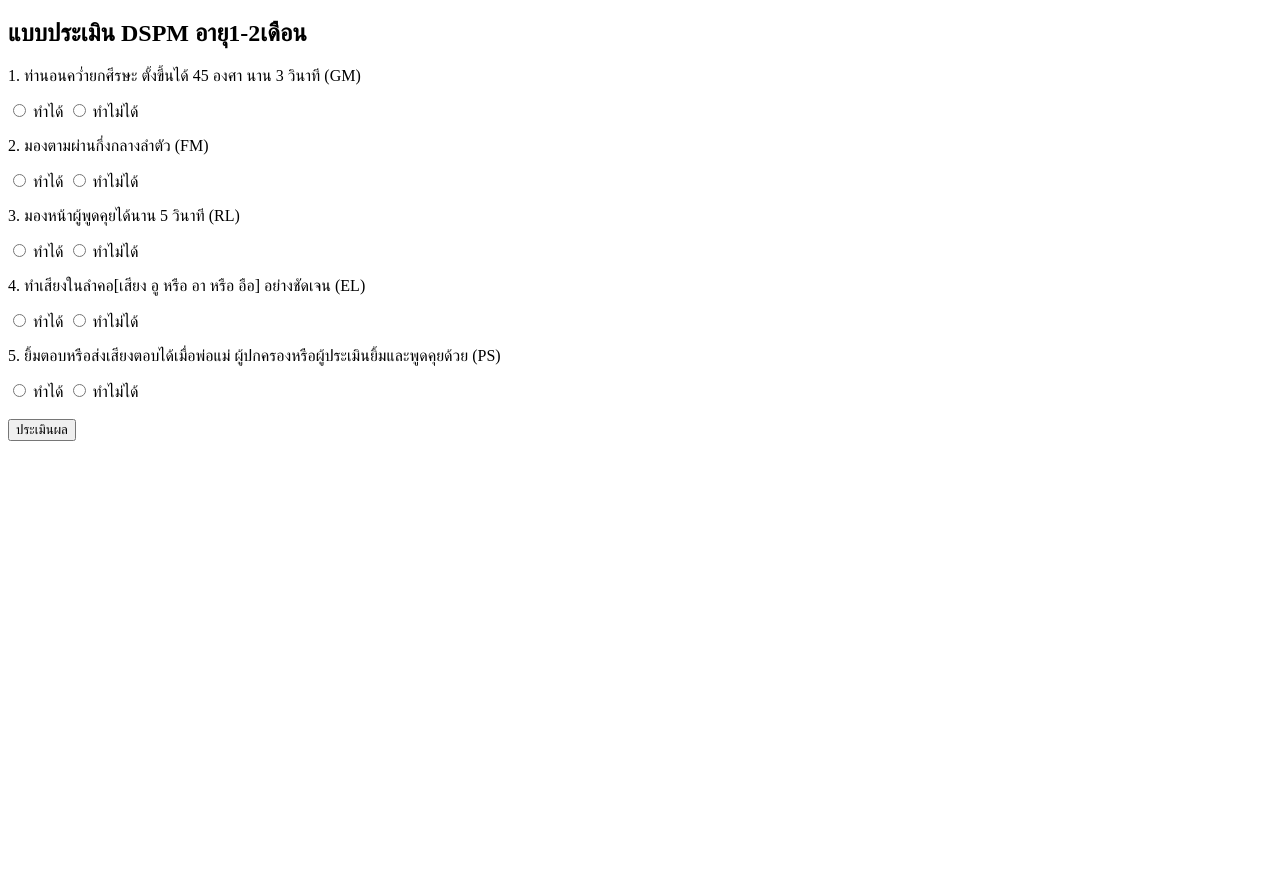
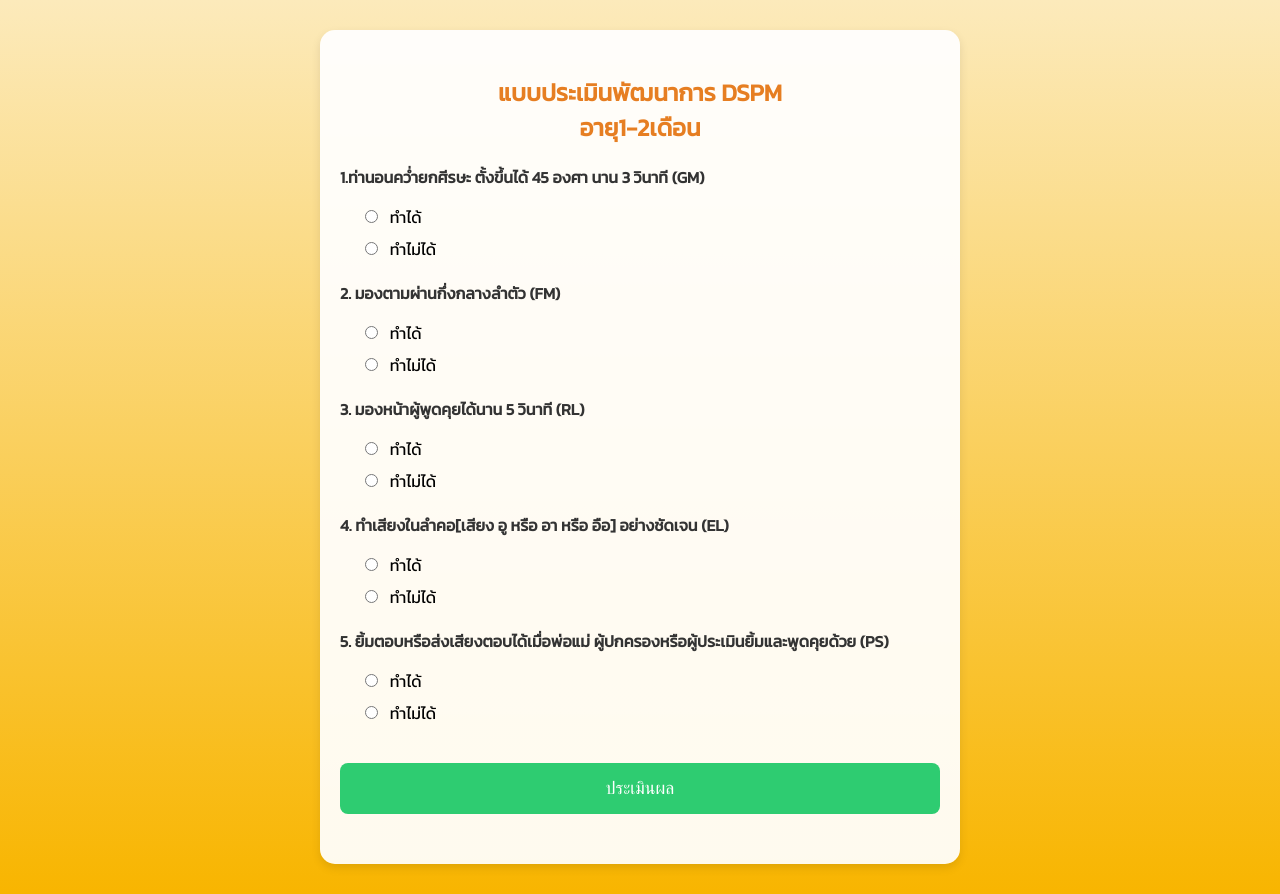
Before and after one commit to NamPCKPB/DSPM, a plain HTML site: page form-1-2m.html in a window 1280 px wide. Before the commit the page ends 800 px from the top, so only its background shows below. Drawn offline with Linux system fonts and the light colour scheme.

Commit message:
Add files via upload

```diff
--- a/form-1-2m.html
+++ b/form-1-2m.html
@@ -2,56 +2,135 @@
 <html lang="th">
 <head>
   <meta charset="UTF-8">
-  <title>DSPM - อายุ1-2เดือน</title>
+  <title>DSPM - อายุ 9 เดือน</title>
+  <meta name="viewport" content="width=device-width, initial-scale=1">
+  <link href="https://fonts.googleapis.com/css2?family=Kanit&display=swap" rel="stylesheet">
+  <style>
+    body {
+      font-family: 'Kanit', sans-serif;
+      background: linear-gradient(to bottom, #fceabb, #f8b500);
+      margin: 0;
+      padding: 0;
+      display: flex;
+      justify-content: center;
+    }
+
+    .container {
+      background-color: #ffffffee;
+      width: 95%;
+      max-width: 600px;
+      margin: 30px auto;
+      padding: 25px 20px;
+      border-radius: 15px;
+      box-shadow: 0 4px 10px rgba(0, 0, 0, 0.1);
+    }
+
+    h2 {
+      text-align: center;
+      color: #e67e22;
+      margin-bottom: 20px;
+    }
+
+    p {
+      font-weight: bold;
+      margin-top: 20px;
+      color: #333;
+    }
+
+    label {
+      display: block;
+      margin-left: 20px;
+      margin-bottom: 8px;
+    }
+
+    input[type="radio"] {
+      margin-right: 8px;
+    }
+
+    button {
+      margin-top: 30px;
+      width: 100%;
+      background-color: #2ecc71;
+      color: white;
+      border: none;
+      padding: 15px;
+      font-size: 1.1em;
+      border-radius: 8px;
+      cursor: pointer;
+      transition: background-color 0.3s ease;
+    }
+
+    button:hover {
+      background-color: #27ae60;
+    }
+
+    #result {
+      margin-top: 25px;
+      font-size: 1.3em;
+      font-weight: bold;
+      color: #c0392b;
+      text-align: center;
+    }
+
+    .emoji {
+      font-size: 2em;
+      margin-right: 5px;
+    }
+  </style>
 </head>
 <body>
-  <h2>แบบประเมิน DSPM อายุ1-2เดือน</h2>
+
+  <div class="container">
+    <h2>แบบประเมินพัฒนาการ DSPM<br>อายุ1-2เดือน</h2>
     <form id="dspmForm">
-    <p>1. ท่านอนคว่ำยกศีรษะ ตั้งขึ้นได้ 45 องศา นาน 3 วินาที (GM) </p>
-    <input type="radio" name="q1" value="1"> ทำได้
-    <input type="radio" name="q1" value="0"> ทำไม่ได้
+      <p>1.ท่านอนคว่ำยกศีรษะ ตั้งขึ้นได้ 45 องศา นาน 3 วินาที (GM) </p>
+      <label><input type="radio" name="q1" value="1"> ทำได้</label>
+      <label><input type="radio" name="q1" value="0"> ทำไม่ได้</label>
 
       <p>2. มองตามผ่านกึ่งกลางลำตัว (FM) </p>
-    <input type="radio" name="q2" value="1"> ทำได้
-    <input type="radio" name="q2" value="0"> ทำไม่ได้
+      <label><input type="radio" name="q2" value="1"> ทำได้</label>
+      <label><input type="radio" name="q2" value="0"> ทำไม่ได้</label>
 
       <p>3. มองหน้าผู้พูดคุยได้นาน 5 วินาที (RL) </p>
-    <input type="radio" name="q3" value="1"> ทำได้
-    <input type="radio" name="q3" value="0"> ทำไม่ได้
+      <label><input type="radio" name="q3" value="1"> ทำได้</label>
+      <label><input type="radio" name="q3" value="0"> ทำไม่ได้</label>
 
       <p>4. ทำเสียงในลำคอ[เสียง อู หรือ อา หรือ อือ] อย่างชัดเจน (EL) </p>
-    <input type="radio" name="q4" value="1"> ทำได้
-    <input type="radio" name="q4" value="0"> ทำไม่ได้
+      <label><input type="radio" name="q4" value="1"> ทำได้</label>
+      <label><input type="radio" name="q4" value="0"> ทำไม่ได้</label>
 
       <p>5. ยิ้มตอบหรือส่งเสียงตอบได้เมื่อพ่อแม่ ผู้ปกครองหรือผู้ประเมินยิ้มและพูดคุยด้วย (PS) </p>
-    <input type="radio" name="q5" value="1"> ทำได้
-    <input type="radio" name="q5" value="0"> ทำไม่ได้
+      <label><input type="radio" name="q5" value="1"> ทำได้</label>
+      <label><input type="radio" name="q5" value="0"> ทำไม่ได้</label>
 
-    <br><br>
       <button type="button" onclick="calculateResult()">ประเมินผล</button>
     </form>
 
-  <h3 id="result"></h3>
+    <div id="result"></div>
+  </div>
 
   <script>
     function calculateResult() {
       let score = 0;
       for (let i = 1; i <= 5; i++) {
-        const val = document.querySelector('input[name="q' + i + '"]:checked');
-        if (val) score += parseInt(val.value);
+        const selected = document.querySelector(`input[name="q${i}"]:checked`);
+        if (selected) {
+          score += parseInt(selected.value);
+        }
       }
 
-      let result = "";
+      let resultText = "";
       if (score >= 4) {
-        result = "✅ พัฒนาการปกติ (ตรงกับปิงปองจราจรชีวิต7สี=สีขาว)";
+        resultText = '<span class="emoji">✅</span>พัฒนาการปกติ (สีขาว)';
       } else if (score == 3) {
-        result = "⚠️ เสี่ยงล่าช้า";
+        resultText = '<span class="emoji">⚠️</span>มีความเสี่ยงล่าช้า (สีเหลือง)';
       } else {
-        result = "❗ ควรส่งต่อผู้เชี่ยวชาญ";
+        resultText = '<span class="emoji">❗</span>ควรส่งต่อผู้เชี่ยวชาญ (สีแดง)';
       }
 
-      document.getElementById("result").innerText = result;
+      document.getElementById("result").innerHTML = resultText;
     }
   </script>
+
 </body>
 </html>
```
Lines whose indentation alone changed are shown as unchanged.
